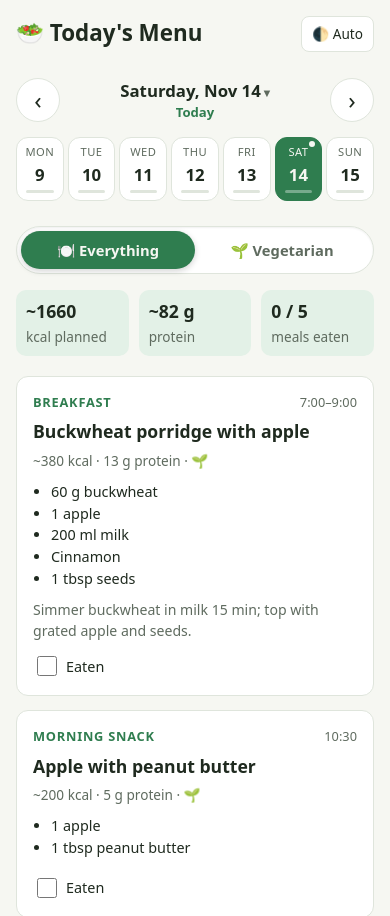
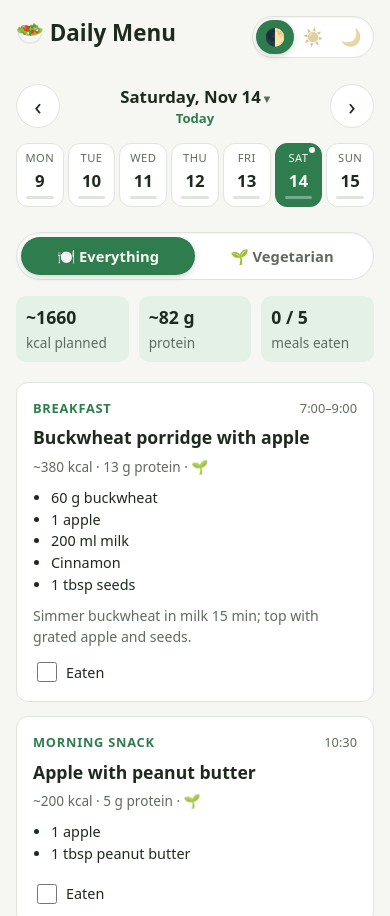
Before and after one commit to serjhnn/healthy-diet, a plain HTML site: page index.html in a window 390 px wide. Shown: the top 916 px of the page. Drawn offline with Linux system fonts and the light colour scheme.

Commit message:
Make theme control a matching pill switch
- Auto / Light / Dark as an icon-only segmented switch sharing the diet
  switch's styling; the switch CSS now handles any number of options
- Fixed one-line 'Daily Menu' title (the day bar already shows
  Today/Yesterday), slightly smaller header on very narrow phones

Co-Authored-By: Claude Opus 5.5 <noreply@anthropic.com>
Claude-Session: https://claude.ai/code/session_01Kh1C7SYqvg1dnYX26J8bS9

```diff
--- a/index.html
+++ b/index.html
@@ -103,7 +103,12 @@
     font-size: .85rem; min-height: 32px; padding: 4px 14px; border-radius: 999px;
     background: var(--accent-soft); border-color: var(--accent); color: var(--accent); font-weight: 600;
   }
-  #theme { font-size: .85rem; min-height: 36px; padding: 4px 10px; }
+  header { flex-wrap: nowrap; }
+  header h1 { flex: 1; min-width: 0; white-space: nowrap; overflow: hidden; text-overflow: ellipsis; }
+  @media (max-width: 370px) {
+    header h1 { font-size: 1.2rem; }
+    .seg-icons label span { width: 32px; min-height: 32px; font-size: .95rem; }
+  }
   .meals.slide-l { animation: slideL .22s ease-out; }
   .meals.slide-r { animation: slideR .22s ease-out; }
   @keyframes slideL { from { opacity: 0; transform: translateX(24px); } to { opacity: 1; transform: none; } }
@@ -119,7 +124,7 @@
   .controls { display: flex; justify-content: center; margin: 14px 0 4px; }
   /* Diet switch: segmented control with a sliding highlight */
   .seg {
-    position: relative; display: grid; grid-template-columns: 1fr 1fr; width: 100%; max-width: 360px;
+    position: relative; display: grid; grid-template-columns: repeat(var(--n, 2), 1fr); width: 100%; max-width: 360px;
     padding: 4px; border-radius: 999px; background: var(--card); border: 1px solid var(--border);
     box-shadow: inset 0 1px 2px rgba(0,0,0,.06);
   }
@@ -134,11 +139,16 @@
   .seg input:focus-visible + span { outline: 2px solid var(--accent); outline-offset: 2px; }
   @media (hover: hover) { .seg label:hover input:not(:checked) + span { color: var(--text); } }
   .seg-thumb {
-    position: absolute; top: 4px; bottom: 4px; left: 4px; width: calc(50% - 4px); border-radius: 999px;
+    position: absolute; top: 4px; bottom: 4px; left: 4px; width: calc((100% - 8px) / var(--n, 2)); border-radius: 999px;
     background: var(--accent); box-shadow: 0 2px 6px rgba(0,0,0,.18);
     transition: transform .25s cubic-bezier(.3,.7,.4,1);
   }
-  .seg[data-value="veg"] .seg-thumb { transform: translateX(100%); }
+  .seg .seg-thumb { transform: translateX(calc(var(--i, 0) * 100%)); }
+  /* Compact icon-only variant (theme switch in the header) */
+  .seg-icons { width: auto; flex: none; padding: 3px; }
+  .seg-icons .seg-thumb { top: 3px; bottom: 3px; left: 3px; width: calc((100% - 6px) / var(--n, 3)); }
+  .seg-icons label span { min-height: 34px; width: 38px; padding: 0; font-size: 1.05rem; }
+  .seg-icons input:not(:checked) + span { filter: grayscale(.6); opacity: .75; }
   @media (prefers-reduced-motion: reduce) { .seg-thumb, .seg label span { transition: none; } }
   .summary {
     display: grid; grid-template-columns: repeat(3, 1fr); gap: 10px; margin: 16px 0 20px;
@@ -201,8 +211,13 @@
 <body>
 <div class="wrap">
   <header>
-    <h1>🥗 <span id="title">Today's Menu</span></h1>
-    <button id="theme" aria-label="Change theme"></button>
+    <h1>🥗 Daily Menu</h1>
+    <div class="seg seg-icons" id="themeSeg" role="radiogroup" aria-label="Theme" style="--n:3">
+      <span class="seg-thumb" aria-hidden="true"></span>
+      <label title="Auto (follow device)"><input type="radio" name="theme" value="auto" aria-label="Auto theme"><span>🌓</span></label>
+      <label title="Light"><input type="radio" name="theme" value="light" aria-label="Light theme"><span>☀️</span></label>
+      <label title="Dark"><input type="radio" name="theme" value="dark" aria-label="Dark theme"><span>🌙</span></label>
+    </div>
   </header>
 
   <nav class="daynav" aria-label="Choose a day">
@@ -220,7 +235,7 @@
   </nav>
 
   <div class="controls">
-    <div class="seg" id="pref" role="radiogroup" aria-label="Diet">
+    <div class="seg" id="pref" role="radiogroup" aria-label="Diet" style="--n:2">
       <span class="seg-thumb" aria-hidden="true"></span>
       <label><input type="radio" name="pref" value="all"><span>🍽️ Everything</span></label>
       <label><input type="radio" name="pref" value="veg"><span>🌱 Vegetarian</span></label>
@@ -527,8 +542,7 @@ function render() {
   const todayKey = isoDate(new Date());
 
   renderNav(key, todayKey);
-  $("pref").dataset.value = pref;
-  $("pref").querySelectorAll("input").forEach(r => { r.checked = r.value === pref; });
+  setSeg($("pref"), pref);
 
   const total = SLOTS.reduce((a, s) => ({ kcal: a.kcal + plan[s.key].kcal, p: a.p + plan[s.key].p }), { kcal: 0, p: 0 });
   const eaten = SLOTS.filter(s => done[s.key]).length;
@@ -602,7 +616,6 @@ function renderNav(key, todayKey) {
   $("dateLabel").textContent = current.toLocaleDateString(undefined,
     { weekday: "long", day: "numeric", month: window.innerWidth < 400 ? "short" : "long", ...(sameYear ? {} : { year: "numeric" }) });
   $("rel").textContent = relativeLabel(diff);
-  $("title").textContent = diff === 0 ? "Today's Menu" : diff === 1 ? "Tomorrow's Menu" : diff === -1 ? "Yesterday's Menu" : "Menu";
   $("datePicker").value = key;
   $("backRow").hidden = diff === 0;
 
@@ -691,14 +704,21 @@ window.addEventListener("hashchange", () => {
   const d = parseIso(location.hash.slice(1)) || new Date();
   if (isoDate(d) !== isoDate(current)) go(d);
 });
-// Theme: auto (follow system) → light → dark
-const THEMES = { auto: "🌓 Auto", light: "☀️ Light", dark: "🌙 Dark" };
+// Shared helper for the pill switches: tick the right radio and slide the highlight.
+function setSeg(el, value) {
+  const inputs = [...el.querySelectorAll("input")];
+  inputs.forEach(r => { r.checked = r.value === value; });
+  el.style.setProperty("--i", Math.max(0, inputs.findIndex(r => r.value === value)));
+  el.dataset.value = value;
+}
+
+// Theme: auto (follow system) / light / dark
 let theme = store.get("theme", "auto");
+if (["auto", "light", "dark"].indexOf(theme) === -1) theme = "auto";
 function applyTheme() {
   const root = document.documentElement;
   if (theme === "auto") delete root.dataset.theme; else root.dataset.theme = theme;
-  $("theme").textContent = THEMES[theme];
-  $("theme").title = "Theme: " + theme + " (tap to change)";
+  setSeg($("themeSeg"), theme);
   // Cosmetic only (browser bar colour): never let it break the page on older browsers.
   try {
     document.querySelectorAll('meta[name="theme-color"]').forEach(m => {
@@ -707,11 +727,12 @@ function applyTheme() {
     });
   } catch (e) {}
 }
-$("theme").onclick = () => {
-  theme = { auto: "light", light: "dark", dark: "auto" }[theme];
+$("themeSeg").addEventListener("change", e => {
+  if (e.target.name !== "theme") return;
+  theme = e.target.value;
   store.set("theme", theme);
   applyTheme();
-};
+});
 applyTheme();
 $("pref").addEventListener("change", e => {
   if (e.target.name !== "pref") return;
```
Also changed, not shown: 1 other file.
